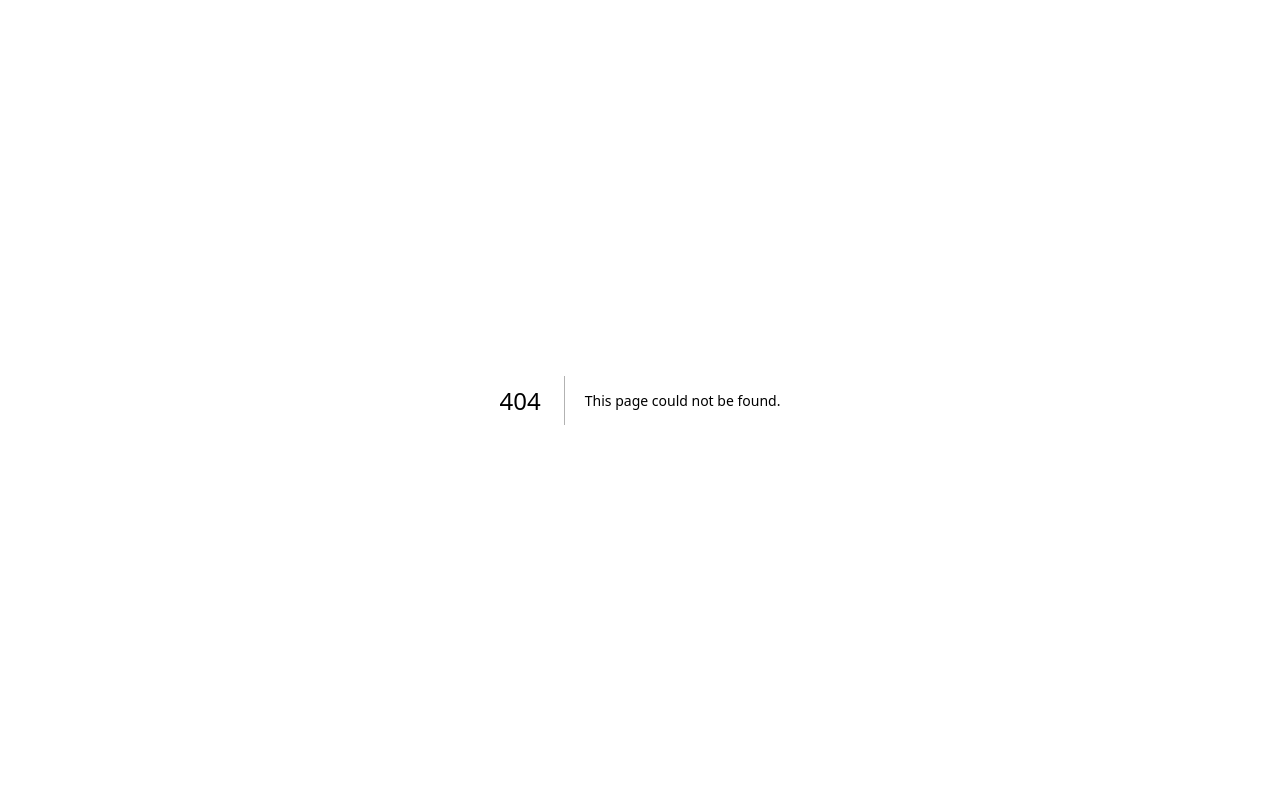
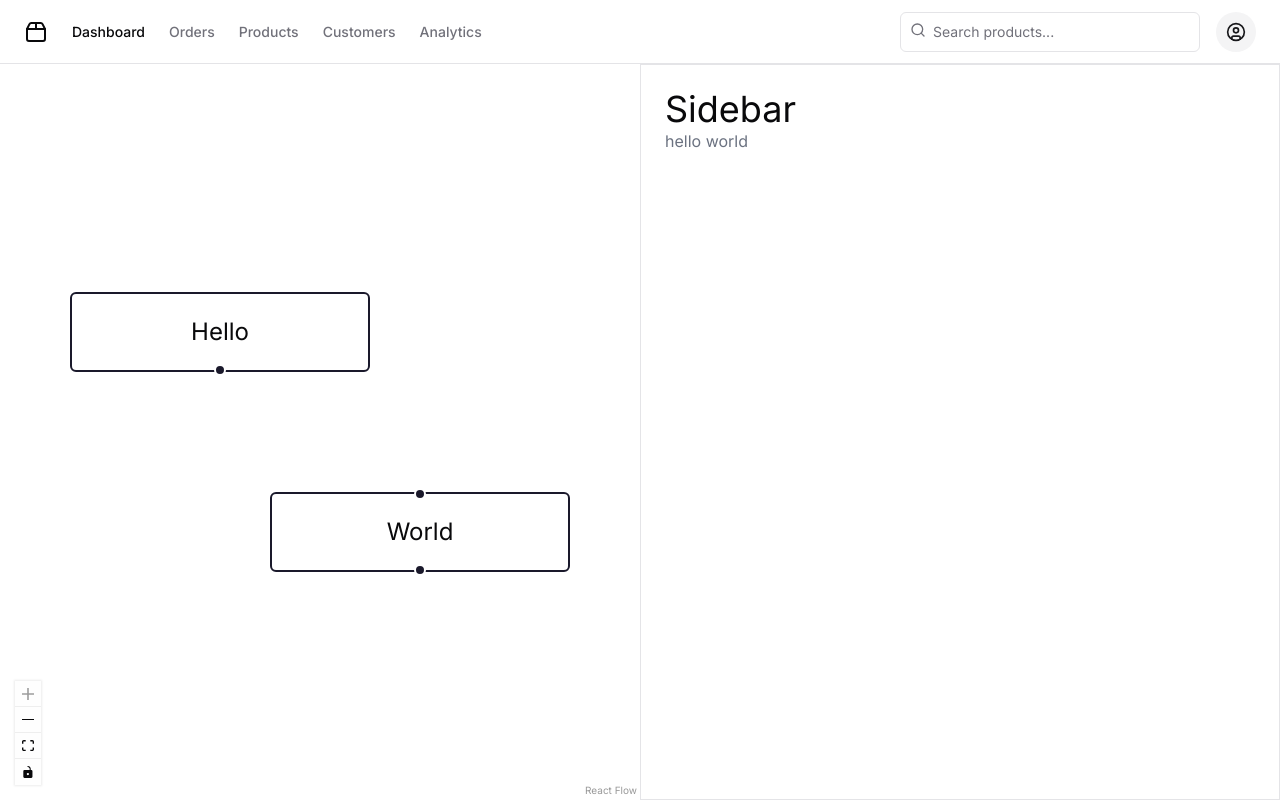
Before and after one commit to mwufi/playground, a Next.js app: page /flow in a window 1280 px wide. Before the commit this address had no page. Built offline with nearby package versions, Linux system fonts and the light colour scheme.

Commit message:
add react-flow

```diff
--- /dev/null
+++ b/app/flow/layout.tsx
@@ -0,0 +1,15 @@
+import Header from "@/components/blocks/Header";
+import '@xyflow/react/dist/style.css';
+
+export default function Layout({ children }: Readonly<{
+    children: React.ReactNode;
+}>) {
+    return (
+        <div className="flex flex-col h-full">
+            <Header />
+            <div className="flex-1">
+                {children}
+            </div>
+        </div>
+    )
+}
--- /dev/null
+++ b/app/flow/page.tsx
@@ -0,0 +1,13 @@
+import Flow from "@/components/blocks/Flow";
+
+export default function Page() {
+  return (
+    <div className="grid grid-cols-2 h-full">
+      <Flow />
+      <div className="p-6 border">
+        <p className="text-4xl">Sidebar</p>
+        <p className="text-gray-500">hello world</p>
+      </div>
+    </div>
+  )
+}
--- a/app/globals.css
+++ b/app/globals.css
@@ -4,6 +4,8 @@
 
 @layer base {
   :root {
+    min-height: 100vh;
+    height: 100%;
     --background: 0 0% 100%;
     --foreground: 240 10% 3.9%;
     --card: 0 0% 100%;
@@ -29,6 +31,10 @@
     --chart-3: 197 37% 24%;
     --chart-4: 43 74% 66%;
     --chart-5: 27 87% 67%;
+  }
+
+  body {
+    height: 100%;
   }
 
   .dark {
@@ -63,6 +69,7 @@
   * {
     @apply border-border;
   }
+
   body {
     @apply bg-background text-foreground;
   }
--- /dev/null
+++ b/components/blocks/Flow.tsx
@@ -0,0 +1,65 @@
+'use client'
+import { useState, useCallback } from 'react';
+
+import {
+    ReactFlow, Background, BackgroundVariant, Controls,
+    applyNodeChanges,
+    applyEdgeChanges,
+    addEdge,
+} from '@xyflow/react';
+
+const initialNodes = [
+    {
+        id: '1',
+        data: { label: 'Hello' },
+        position: { x: 0, y: 0 },
+        type: 'input',
+    },
+    {
+        id: '2',
+        data: { label: 'World' },
+        position: { x: 100, y: 100 },
+    },
+];
+
+const initialEdges = [];
+
+function Flow() {
+
+    const [nodes, setNodes] = useState(initialNodes);
+    const [edges, setEdges] = useState(initialEdges);
+
+    const onNodesChange = useCallback(
+        (changes) => setNodes((nds) => applyNodeChanges(changes, nds)),
+        [],
+    );
+    const onEdgesChange = useCallback(
+        (changes) => setEdges((eds) =>
+            applyEdgeChanges(changes, eds)
+        ),
+        [],
+    );
+
+    const onConnect = useCallback(
+        (params) => setEdges((eds) =>
+            addEdge(params, eds)
+        ),
+        [],
+    );
+    return (
+        <div style={{ height: '100%' }}>
+            <ReactFlow
+                nodes={nodes}
+                onNodesChange={onNodesChange}
+                edges={edges}
+                onEdgesChange={onEdgesChange}
+                onConnect={onConnect}
+                fitView>
+                {/* <Background color="#abd" size={5} variant={BackgroundVariant.Lines} /> */}
+                <Controls />
+            </ReactFlow>
+        </div>
+    );
+}
+
+export default Flow;
--- a/package.json
+++ b/package.json
@@ -14,6 +14,7 @@
     "@radix-ui/react-dropdown-menu": "^2.1.1",
     "@radix-ui/react-separator": "^1.1.0",
     "@radix-ui/react-slot": "^1.1.0",
+    "@xyflow/react": "^12.0.3",
     "class-variance-authority": "^0.7.0",
     "clsx": "^2.1.1",
     "lucide-react": "^0.416.0",
```
Also changed, not shown: 1 other file (tests, documents, lock files or other folders).
